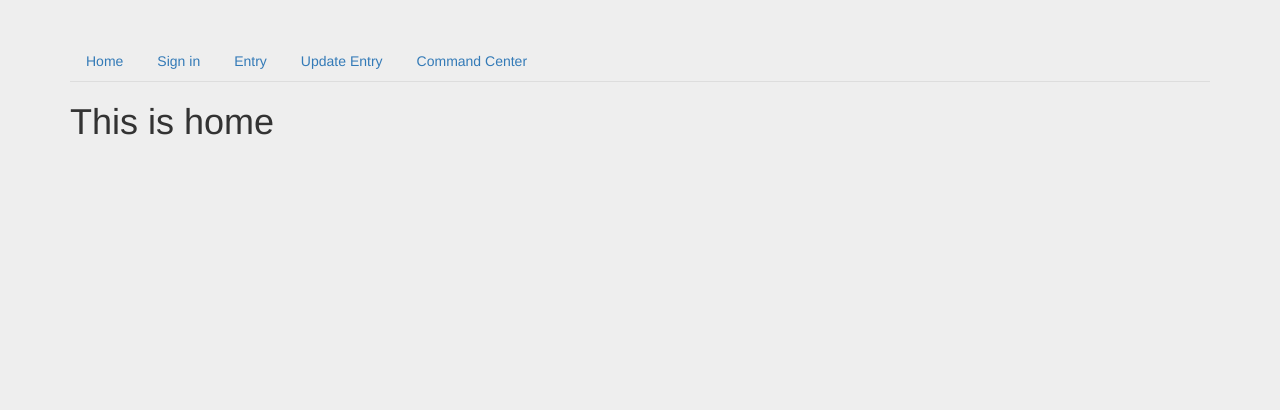
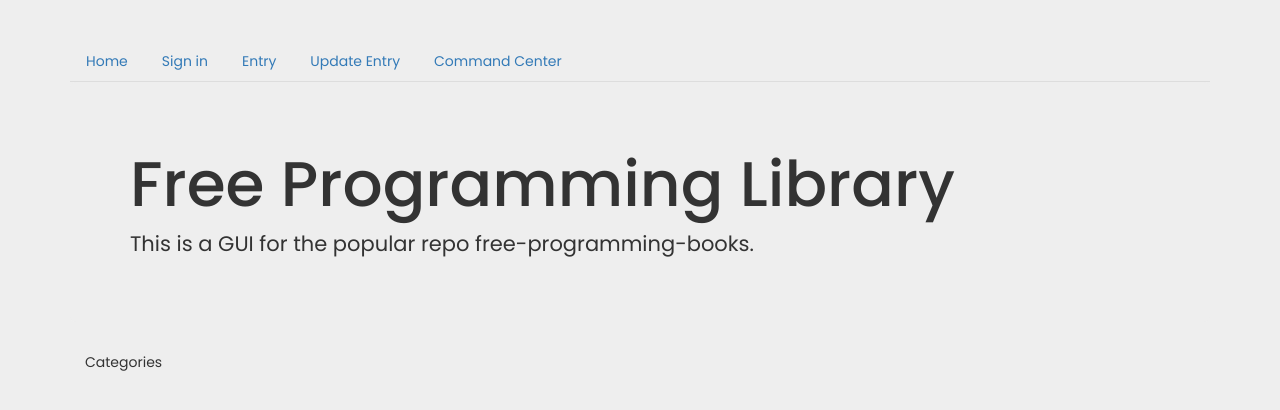
Before and after one commit to getDanArias/library_ui, a website: page app/index.html at #/home in a window 1280 px wide. Drawn offline with nearby package versions, Linux system fonts and the light colour scheme; files that its build step writes are made by us from their sources; no server answers; a web font is replaced by a local one.

Commit message:
Commence the create of the app theme and present the categories in homepage

```diff
--- a/app/home/home.html
+++ b/app/home/home.html
@@ -1 +1,6 @@
-<h1>This is home</h1>
+<div class="jumbotron">
+	<h1>Free Programming Library</h1>
+	<p>This is a GUI for the popular repo free-programming-books.</p>
+</div>
+
+<category-list></category-list>
--- a/app/index.html
+++ b/app/index.html
@@ -22,6 +22,7 @@
 		<link rel="stylesheet" href="dist/styles/styles/asset.component.css">
 		<link rel="stylesheet" href="dist/styles/styles/main.css">
 		<link rel="stylesheet" href="dist/styles/styles/signin.css">
+		<link rel="stylesheet" href="dist/styles/styles/theme.css">
 		<!-- endinject -->
 
 	</head>
@@ -45,13 +46,19 @@
 		<script src="dist/src/route.config.js"></script>
 		<script src="dist/src/filters/prettyJson.filter.js"></script>
 		<script src="dist/src/components/assetCard/asset.component.js"></script>
-		<script src="dist/src/entry/asset.service.js"></script>
+		<script src="dist/src/components/assetList/assetList.component.js"></script>
+		<script src="dist/src/components/categoryList/categoryList.component.js"></script>
+		<script src="dist/src/entry/asset.rest.service.js"></script>
+		<script src="dist/src/services/category.service.js"></script>
 		<script src="dist/src/services/database.service.js"></script>
+		<script src="dist/src/components/categoryList/category.rest.service.js"></script>
 		<script src="dist/src/app.controller.js"></script>
 		<script src="dist/src/commandCenter/commandCenter.controller.js"></script>
 		<script src="dist/src/entry/entry.controller.js"></script>
 		<script src="dist/src/entry/update.controller.js"></script>
 		<script src="dist/src/components/assetCard/asset.component.controller.js"></script>
+		<script src="dist/src/components/assetList/assetList.component.controller.js"></script>
+		<script src="dist/src/components/categoryList/categoryList.component.controller.js"></script>
 		<!-- endinject -->
 
 	</body>
--- /dev/null
+++ b/app/styles/theme.scss
@@ -0,0 +1,27 @@
+@import url('https://fonts.googleapis.com/css?family=PT+Sans');
+@import url('https://fonts.googleapis.com/css?family=Raleway');
+@import url('https://fonts.googleapis.com/css?family=Arvo');
+@import url('https://fonts.googleapis.com/css?family=Alef:400,700');
+@import url('https://fonts.googleapis.com/css?family=Oxygen:400,700');
+@import url('https://fonts.googleapis.com/css?family=Poppins:400,500,600,700');
+
+body {
+	font-family: 'Poppins', sans-serif;
+}
+
+.categoryParent {
+	display: table;
+	padding: 0;
+	margin: 10px;
+}
+
+.category {
+	display: table-cell;
+	background: palevioletred;
+	height: 100px;
+
+	text-align: center;
+	vertical-align: middle;
+
+	border-radius: 5px;
+}
```
